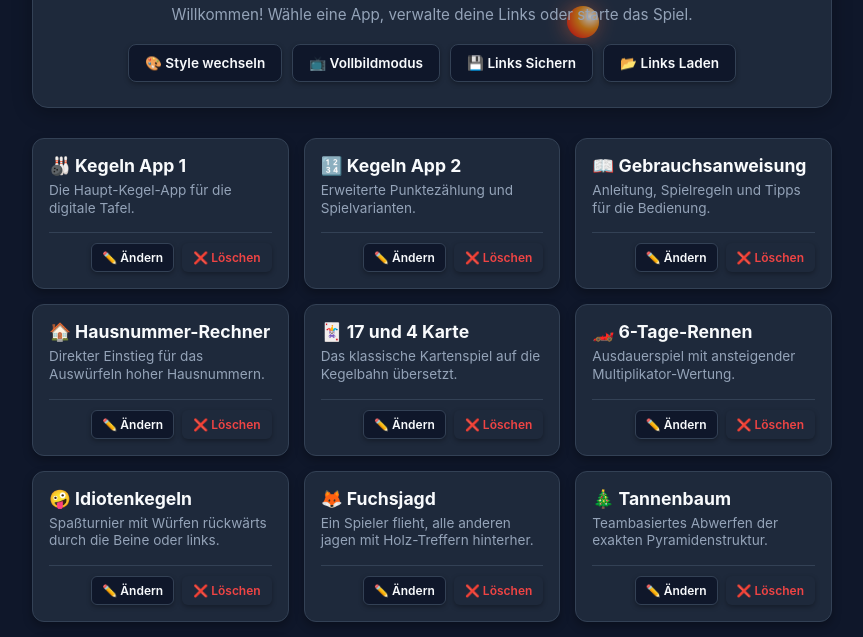
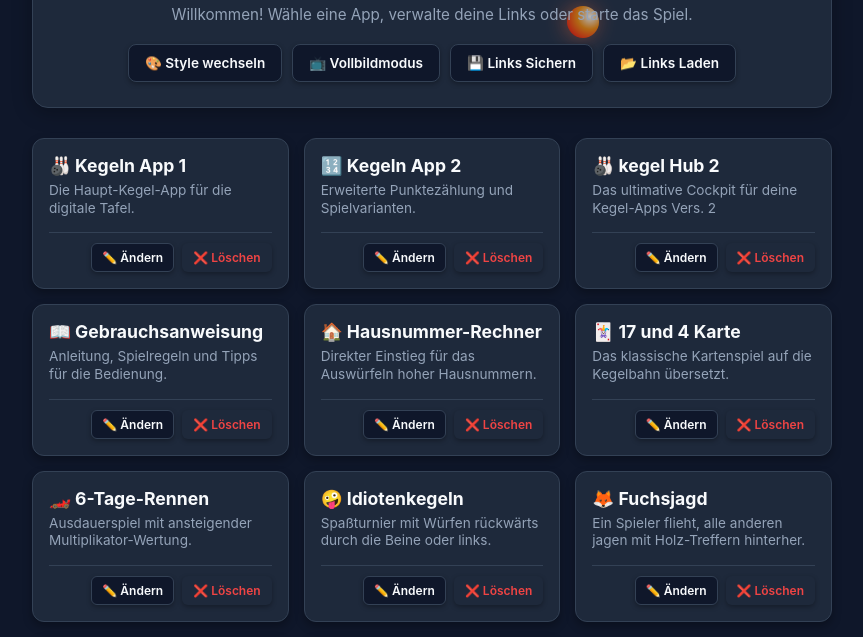
Before and after one commit to juppijo/Kegeln, a plain HTML site: page index.html in a window 1280 px wide. Shown: the part 84-721 px from the top of the page, without its empty margins (208-1071 px from the left). Drawn offline with Linux system fonts and the light colour scheme.

Commit message:
Update index.html

```diff
--- a/index.html
+++ b/index.html
@@ -385,6 +385,7 @@
         const defaultApps = [
             { icon: "🎳", title: "Kegeln App 1", url: "https://juppijo.github.io/Kegeln/Kegeln-1/", desc: "Die Haupt-Kegel-App für die digitale Tafel." },
             { icon: "🔢", title: "Kegeln App 2", url: "https://juppijo.github.io/Kegeln/Kegeln-2/", desc: "Erweiterte Punktezählung und Spielvarianten." },
+            { icon: "🎳", title: "kegel Hub 2", url: "https://juppijo.github.io/Kegeln/kegel_hub_index.html", desc: "Das ultimative Cockpit für deine Kegel-Apps Vers. 2" },
             { icon: "📖", title: "Gebrauchsanweisung", url: "https://juppijo.github.io/Kegeln/Kegeln-2/gebrauchsanweisung.html", desc: "Anleitung, Spielregeln und Tipps für die Bedienung." },
             { icon: "🏠", title: "Hausnummer-Rechner", url: "#", desc: "Direkter Einstieg für das Auswürfeln hoher Hausnummern." },
             { icon: "🃏", title: "17 und 4 Karte", url: "#", desc: "Das klassische Kartenspiel auf die Kegelbahn übersetzt." },
```
